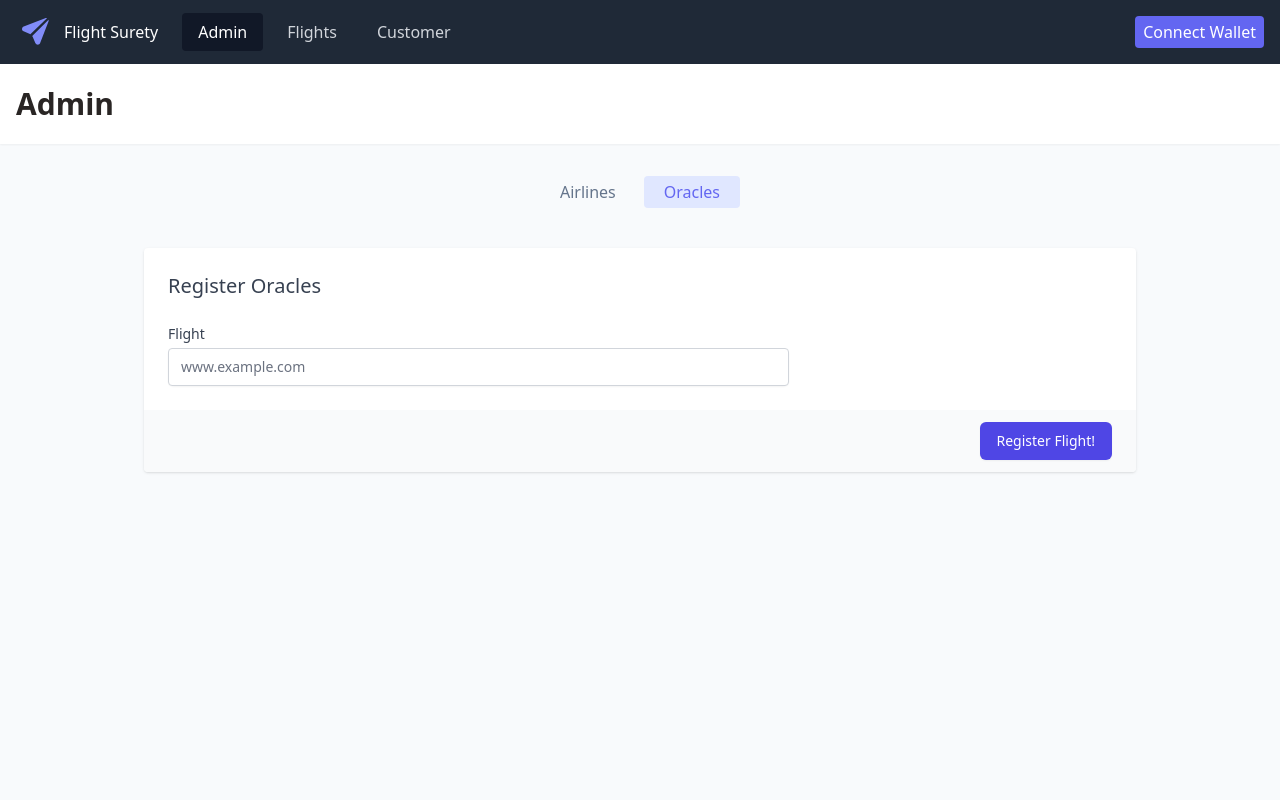
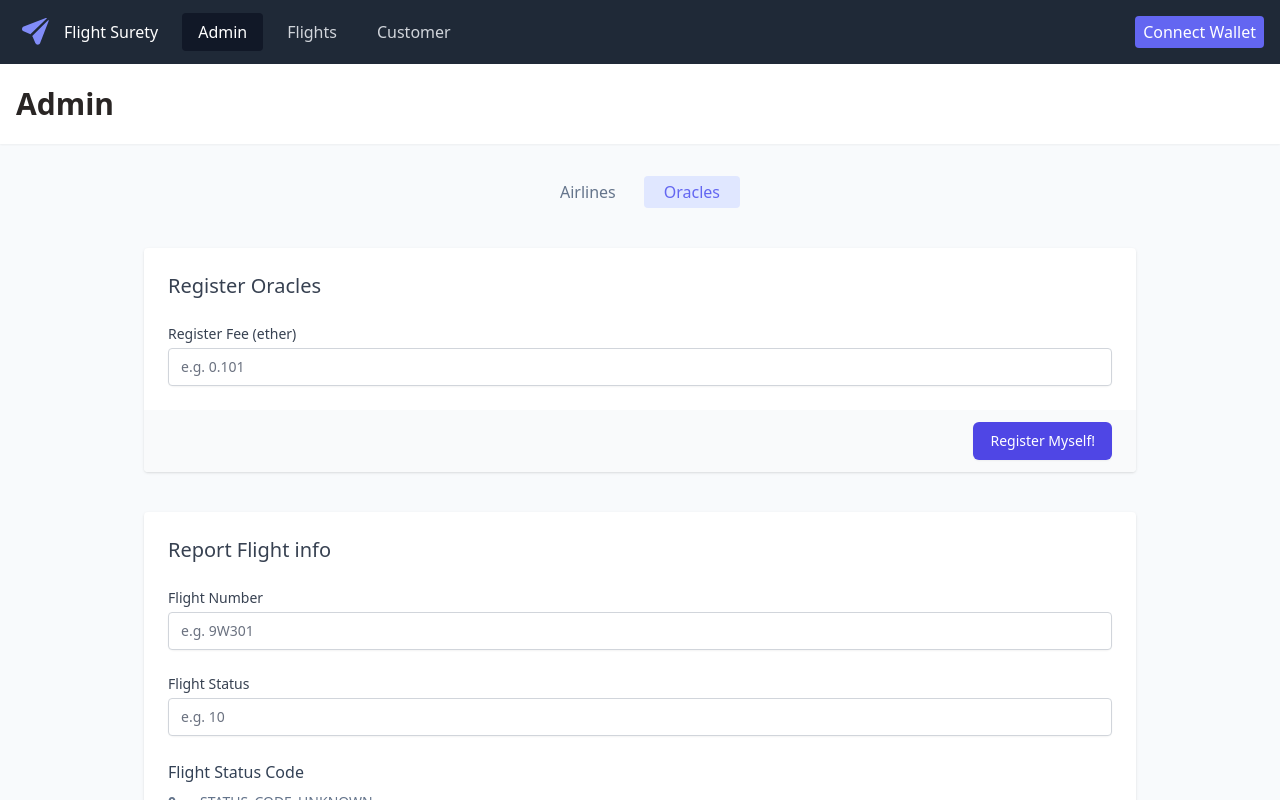
Before and after one commit to rafamessias/flight-surety-dapp, a Next.js app in the folder dapp/: page / in a window 1280 px wide. Both pictures are taken after a click on the button "Oracles". Shown: the top 800 px of the page. Built offline with nearby package versions, Linux system fonts and the light colour scheme.

Commit message:
Frontend implementation

```diff
--- /dev/null
+++ b/dapp/components/FormTemplate/index.js
@@ -0,0 +1,48 @@
+import { useForm } from "react-hook-form";
+
+export default function FormTemplate(props) {
+  const { register, handleSubmit } = useForm();
+  const { title, submitAction, submitTitle, fields, children } = props;
+
+  const onSubmit = (data) => {
+    submitAction(data);
+  };
+
+  return (
+    <form action="#" onSubmit={handleSubmit(onSubmit)}>
+      <div className="space-y-6 px-4 py-5 sm:p-6">
+        <h1 className="text-xl font-medium text-gray-700">{title}</h1>
+        <div className="grid gap-6">
+          {fields.map((field) => (
+            <div key={field.name}>
+              <label
+                htmlFor={field.name}
+                className="block text-sm font-medium text-gray-700">
+                {field.title}
+              </label>
+              <div className="mt-1 flex rounded-md shadow-sm">
+                <input
+                  {...register(field.name)}
+                  type={field.type ? field.type : "text"}
+                  name={field.name}
+                  id={field.name}
+                  step={field.type === "number" ? 0.000000000000000001 : 0}
+                  className="block w-full flex-1 rounded border-gray-300 focus:border-indigo-500 focus:ring-indigo-500 sm:text-sm"
+                  placeholder={field.placeHolder ? field.placeHolder : ""}
+                />
+              </div>
+            </div>
+          ))}
+        </div>
+        {children && <>{children}</>}
+      </div>
+      <div className="bg-gray-50 px-4 py-3 text-right sm:px-6 rounded-br rounded-bl">
+        <button
+          type="submit"
+          className="inline-flex justify-center rounded-md border border-transparent bg-indigo-600 py-2 px-4 text-sm font-medium text-white shadow-sm hover:bg-indigo-700 focus:outline-none focus:ring-2 focus:ring-indigo-500 focus:ring-offset-2">
+          {submitTitle}
+        </button>
+      </div>
+    </form>
+  );
+}
--- /dev/null
+++ b/dapp/components/ListItems/index.js
@@ -0,0 +1,15 @@
+export default function ListItems({ items = [], title }) {
+  return (
+    <div>
+      <h4 className="mb-2 text-base text-slate-700">{title}</h4>
+      <ul className="space-y-1 text-sm text-slate-500">
+        {items.map((item) => (
+          <li key={item.id}>
+            <span className="inline-block font-bold w-6">{item.id}</span>
+            <span className="ml-2">{item.label}</span>
+          </li>
+        ))}
+      </ul>
+    </div>
+  );
+}
--- a/dapp/components/Pages/AdminOracles.js
+++ b/dapp/components/Pages/AdminOracles.js
@@ -1,5 +1,11 @@
 import RegisterOracles from "./OraclesComponents/RegisterOracles";
+import ReportOracle from "./OraclesComponents/ReportOracle";
 
 export default function AdminOracles() {
-  return <RegisterOracles />;
+  return (
+    <>
+      <RegisterOracles />
+      <ReportOracle />
+    </>
+  );
 }
--- a/dapp/components/Pages/AirlinesComponents/RegisterAirline.js
+++ b/dapp/components/Pages/AirlinesComponents/RegisterAirline.js
@@ -1,40 +1,27 @@
 import Container from "components/Container";
+import FormTemplate from "components/FormTemplate";
+
+const fields = [
+  {
+    name: "airline_address",
+    title: "Airline Address",
+    type: "text",
+    placeHolder: "e.g. 0x00",
+  },
+];
 
 export default function RegisterAirlines() {
+  const submitAction = (data) => {
+    console.log(data);
+  };
   return (
     <Container className="mt-10">
-      <form action="#" onSubmit={(e) => e.preventDefault()}>
-        <div className="space-y-6 px-4 py-5 sm:p-6">
-          <h1 className="text-xl font-medium text-gray-700">
-            Register Airline
-          </h1>
-          <div className="grid grid-cols-3 gap-6">
-            <div className="col-span-3 sm:col-span-2">
-              <label
-                htmlFor="company-website"
-                className="block text-sm font-medium text-gray-700">
-                Airline Address
-              </label>
-              <div className="mt-1 flex rounded-md shadow-sm">
-                <input
-                  type="text"
-                  name="company-website"
-                  id="company-website"
-                  className="block w-full flex-1 rounded border-gray-300 focus:border-indigo-500 focus:ring-indigo-500 sm:text-sm"
-                  placeholder="0x00..."
-                />
-              </div>
-            </div>
-          </div>
-        </div>
-        <div className="bg-gray-50 px-4 py-3 text-right sm:px-6 rounded-br rounded-bl">
-          <button
-            type="submit"
-            className="inline-flex justify-center rounded-md border border-transparent bg-indigo-600 py-2 px-4 text-sm font-medium text-white shadow-sm hover:bg-indigo-700 focus:outline-none focus:ring-2 focus:ring-indigo-500 focus:ring-offset-2">
-            Register Airline!
-          </button>
-        </div>
-      </form>
+      <FormTemplate
+        title="Register Airline"
+        submitAction={submitAction}
+        submitTitle="Register Airline!"
+        fields={fields}
+      />
     </Container>
   );
 }
--- a/dapp/components/Pages/AirlinesComponents/RegisterFlight.js
+++ b/dapp/components/Pages/AirlinesComponents/RegisterFlight.js
@@ -1,38 +1,27 @@
 import Container from "components/Container";
+import FormTemplate from "components/FormTemplate";
+
+const fields = [
+  {
+    name: "flight_number",
+    title: "Flight Number",
+    type: "text",
+    placeHolder: "e.g. 9W301",
+  },
+];
 
 export default function RegisterFlight() {
+  const submitAction = (data) => {
+    console.log(data);
+  };
   return (
     <Container className="mt-10">
-      <form action="#" onSubmit={(e) => e.preventDefault()}>
-        <div className="space-y-6 px-4 py-5 sm:p-6">
-          <h1 className="text-xl font-medium text-gray-700">Register Flight</h1>
-          <div className="grid grid-cols-3 gap-6">
-            <div className="col-span-3 sm:col-span-2">
-              <label
-                htmlFor="company-website"
-                className="block text-sm font-medium text-gray-700">
-                Flight
-              </label>
-              <div className="mt-1 flex rounded-md shadow-sm">
-                <input
-                  type="text"
-                  name="company-website"
-                  id="company-website"
-                  className="block w-full flex-1 rounded border-gray-300 focus:border-indigo-500 focus:ring-indigo-500 sm:text-sm"
-                  placeholder="www.example.com"
-                />
-              </div>
-            </div>
-          </div>
-        </div>
-        <div className="bg-gray-50 px-4 py-3 text-right sm:px-6 rounded-br rounded-bl">
-          <button
-            type="submit"
-            className="inline-flex justify-center rounded-md border border-transparent bg-indigo-600 py-2 px-4 text-sm font-medium text-white shadow-sm hover:bg-indigo-700 focus:outline-none focus:ring-2 focus:ring-indigo-500 focus:ring-offset-2">
-            Register Flight!
-          </button>
-        </div>
-      </form>
+      <FormTemplate
+        title="Register Flight"
+        submitAction={submitAction}
+        submitTitle="Register Flight"
+        fields={fields}
+      />
     </Container>
   );
 }
--- a/dapp/components/Pages/OraclesComponents/RegisterOracles.js
+++ b/dapp/components/Pages/OraclesComponents/RegisterOracles.js
@@ -1,40 +1,27 @@
 import Container from "components/Container";
+import FormTemplate from "components/FormTemplate";
+
+const fields = [
+  {
+    name: "register_fee",
+    title: "Register Fee (ether)",
+    type: "number",
+    placeHolder: "e.g. 0.101",
+  },
+];
 
 export default function RegisterOracles() {
+  const submitAction = (data) => {
+    console.log(data);
+  };
   return (
     <Container className="mt-10">
-      <form action="#" onSubmit={(e) => e.preventDefault()}>
-        <div className="space-y-6 px-4 py-5 sm:p-6">
-          <h1 className="text-xl font-medium text-gray-700">
-            Register Oracles
-          </h1>
-          <div className="grid grid-cols-3 gap-6">
-            <div className="col-span-3 sm:col-span-2">
-              <label
-                htmlFor="company-website"
-                className="block text-sm font-medium text-gray-700">
-                Flight
-              </label>
-              <div className="mt-1 flex rounded-md shadow-sm">
-                <input
-                  type="text"
-                  name="company-website"
-                  id="company-website"
-                  className="block w-full flex-1 rounded border-gray-300 focus:border-indigo-500 focus:ring-indigo-500 sm:text-sm"
-                  placeholder="www.example.com"
-                />
-              </div>
-            </div>
-          </div>
-        </div>
-        <div className="bg-gray-50 px-4 py-3 text-right sm:px-6 rounded-br rounded-bl">
-          <button
-            type="submit"
-            className="inline-flex justify-center rounded-md border border-transparent bg-indigo-600 py-2 px-4 text-sm font-medium text-white shadow-sm hover:bg-indigo-700 focus:outline-none focus:ring-2 focus:ring-indigo-500 focus:ring-offset-2">
-            Register Flight!
-          </button>
-        </div>
-      </form>
+      <FormTemplate
+        title="Register Oracles"
+        submitAction={submitAction}
+        submitTitle="Register Myself!"
+        fields={fields}
+      />
     </Container>
   );
 }
--- /dev/null
+++ b/dapp/components/Pages/OraclesComponents/ReportOracle.js
@@ -0,0 +1,62 @@
+import Container from "components/Container";
+import FormTemplate from "components/FormTemplate";
+import ListItems from "components/ListItems";
+
+const fields = [
+  {
+    name: "flight_number",
+    title: "Flight Number",
+    type: "text",
+    placeHolder: "e.g. 9W301",
+  },
+  {
+    name: "flight_status",
+    title: "Flight Status",
+    type: "number",
+    placeHolder: "e.g. 10",
+  },
+];
+
+const flightStatus = [
+  {
+    id: 0,
+    label: "STATUS_CODE_UNKNOWN",
+  },
+  {
+    id: 10,
+    label: "STATUS_CODE_ON_TIME",
+  },
+  {
+    id: 20,
+    label: "STATUS_CODE_LATE_AIRLINE",
+  },
+  {
+    id: 30,
+    label: "STATUS_CODE_LATE_WEATHER",
+  },
+  {
+    id: 40,
+    label: "STATUS_CODE_LATE_TECHNICAL",
+  },
+  {
+    id: 50,
+    label: "STATUS_CODE_LATE_OTHER",
+  },
+];
+
+export default function ReportOracle() {
+  const submitAction = (data) => {
+    console.log(data);
+  };
+  return (
+    <Container className="mt-10">
+      <FormTemplate
+        title="Report Flight info"
+        submitAction={submitAction}
+        submitTitle="Report Flight"
+        fields={fields}>
+        <ListItems items={flightStatus} title="Flight Status Code" />
+      </FormTemplate>
+    </Container>
+  );
+}
```
Also changed, not shown: dapp/package.json (+5 -4 lines), 1 other file (tests, documents, lock files or other folders).
